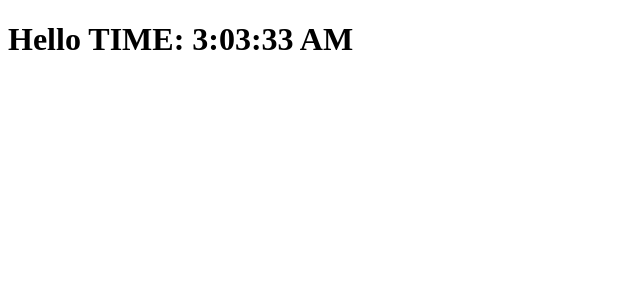
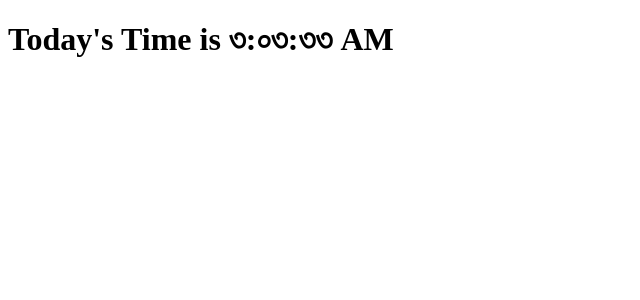
Before and after one commit to jansir17/Lets-React, a React (Create React App) app: page / in a window 1280 px wide. Shown: the top 300 px of the page, without its empty margins (0-640 px from the left). Built offline with nearby package versions, Linux system fonts and the light colour scheme.

Commit message:
passing props parameter and children

```diff
--- a/src/index.js
+++ b/src/index.js
@@ -5,9 +5,9 @@ class Clock extends React.Component{
   render(){
     return(
   <h1 className="heading">
-  <span className="text">Hello TIME:  {new Date().toLocaleTimeString()}</span>
+  <span className="text">Today's {this.props.children} {new Date().toLocaleTimeString(this.props.locale)}</span>
   </h1>);
   }
 }
 
-ReactDOM.render(<Clock />,document.getElementById('root'));
+ReactDOM.render(<Clock locale="bn-BD">Time is</Clock>,document.getElementById('root'));
```
